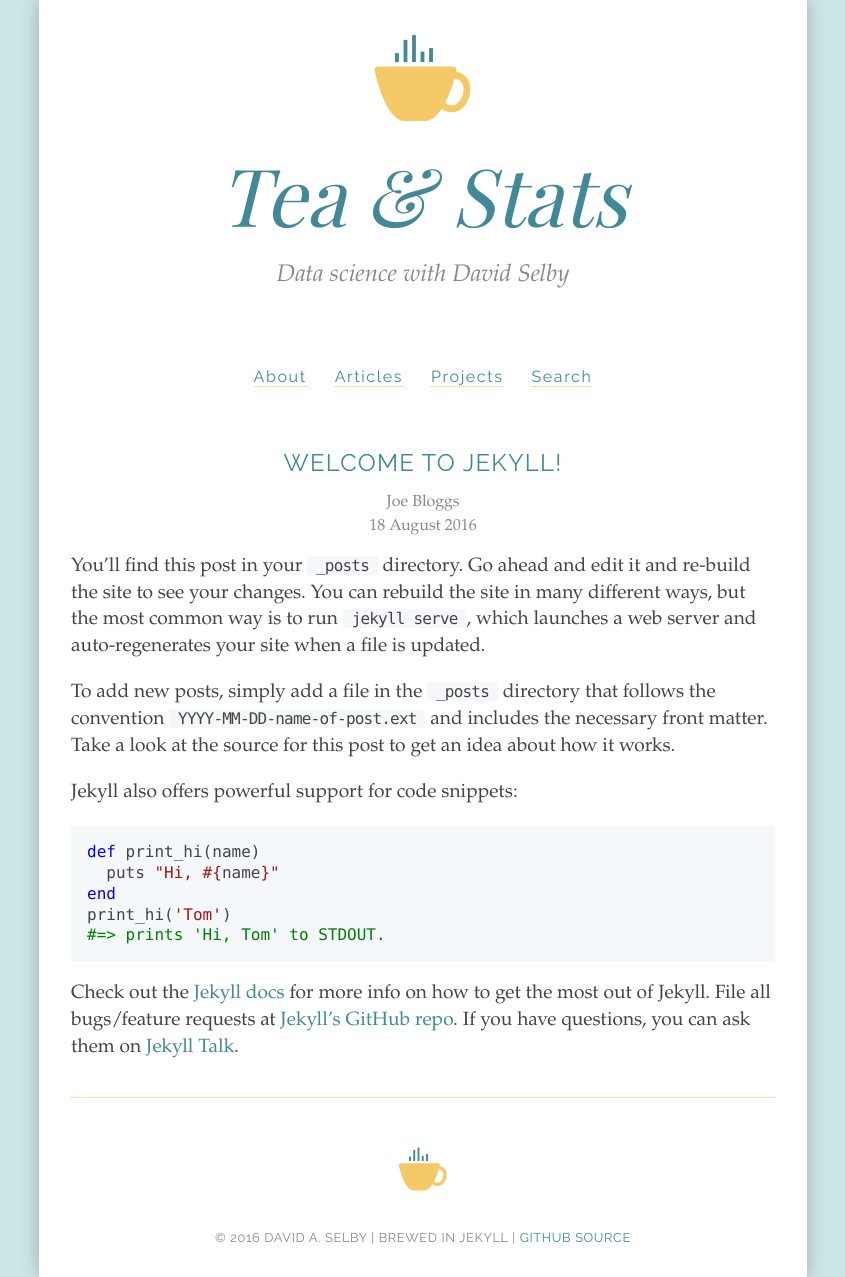
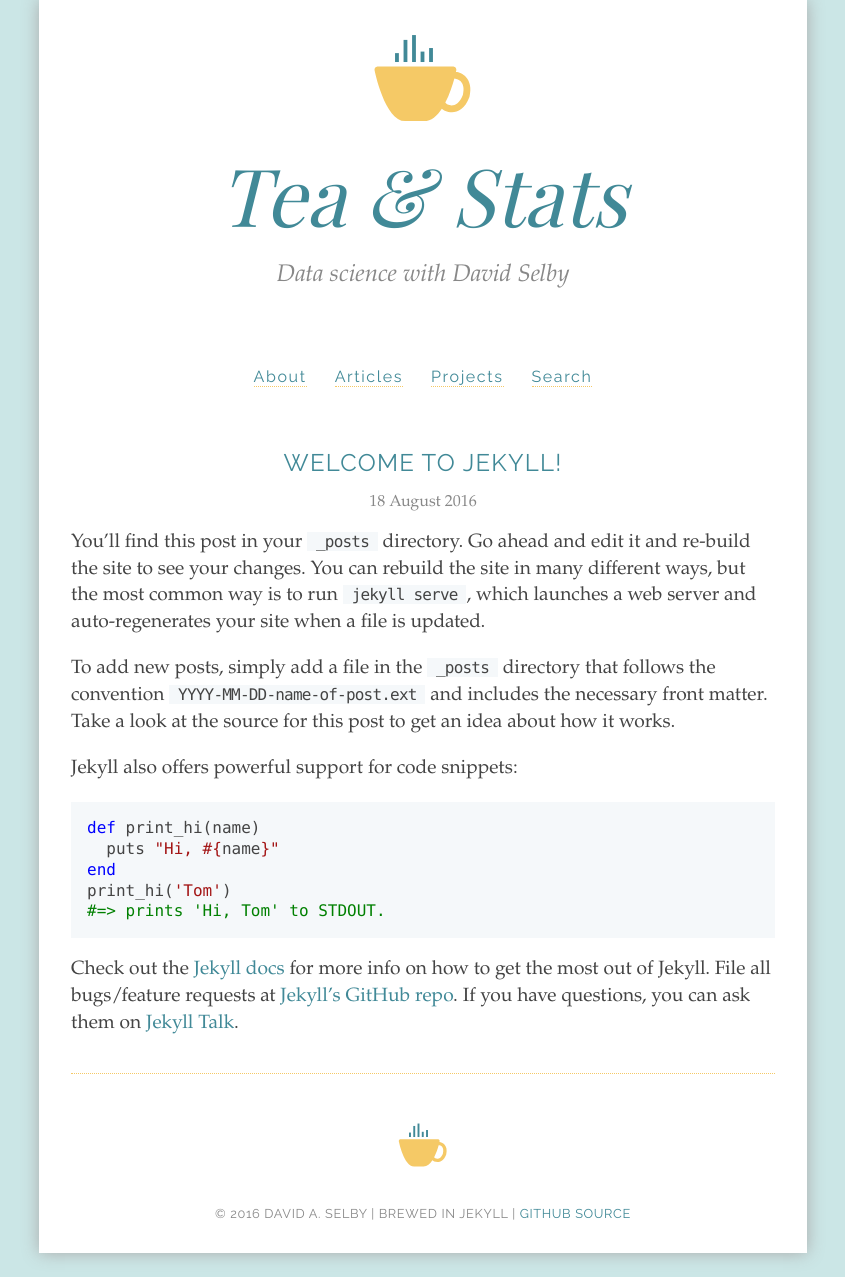
Before and after one commit to Selbosh/old-jekyll, a Jekyll site: the page built from _posts/2016-08-18-welcome-to-jekyll.markdown, in a window 1280 px wide. Shown: the whole page, without its empty margins (217-1062 px from the left). Built offline with Jekyll 4.4.1, drawn with Linux system fonts in a browser that asks for light colours; some web fonts are replaced.

Commit message:
Remove article author attribution, as it is a bit pointless

```diff
--- a/_config.yml
+++ b/_config.yml
@@ -14,7 +14,6 @@
 # You can create any custom variable you would like, and they will be accessible
 # in the templates via {{ site.myvariable }}.
 title: Tea & Stats
-author: # Default
 description: > # this means to ignore newlines until "baseurl:"
   Data science with David Selby
 
--- a/_layouts/post.html
+++ b/_layouts/post.html
@@ -5,13 +5,6 @@ layout: default
 <article id='singlepost'>
   <header><h2>{{ page.title }}</h2></header>
   <footer>
-    <address>
-      {% if page.author %}
-        {{ page.author }}
-      {% elsif site.author %}
-        {{ site.author }}
-      {% endif %}
-    </address>
     <time datetime="{{ page.date }}">{{ page.date | date: "%-d %B %Y" }}</time>
   </footer>
   {{ content }}
--- a/_posts/2016-08-18-welcome-to-jekyll.markdown
+++ b/_posts/2016-08-18-welcome-to-jekyll.markdown
@@ -2,7 +2,6 @@
 layout: post
 title:  "Welcome to Jekyll!"
 date:   2016-08-18 10:36:53 +0100
-author: Joe Bloggs
 categories: jekyll update
 ---
 You’ll find this post in your `_posts` directory. Go ahead and edit it and re-build the site to see your changes. You can rebuild the site in many different ways, but the most common way is to run `jekyll serve`, which launches a web server and auto-regenerates your site when a file is updated.
--- a/_sass/_layout.scss
+++ b/_sass/_layout.scss
@@ -35,7 +35,11 @@ article {
   }
   footer {
     display: block;
-    address { display: block; margin-bottom: 0.5em; }
+    address {
+      /* Not in use! */
+      display: block;
+      margin-bottom: 0.5em;
+    }
   }
   img {
     max-width: 100%;
```
